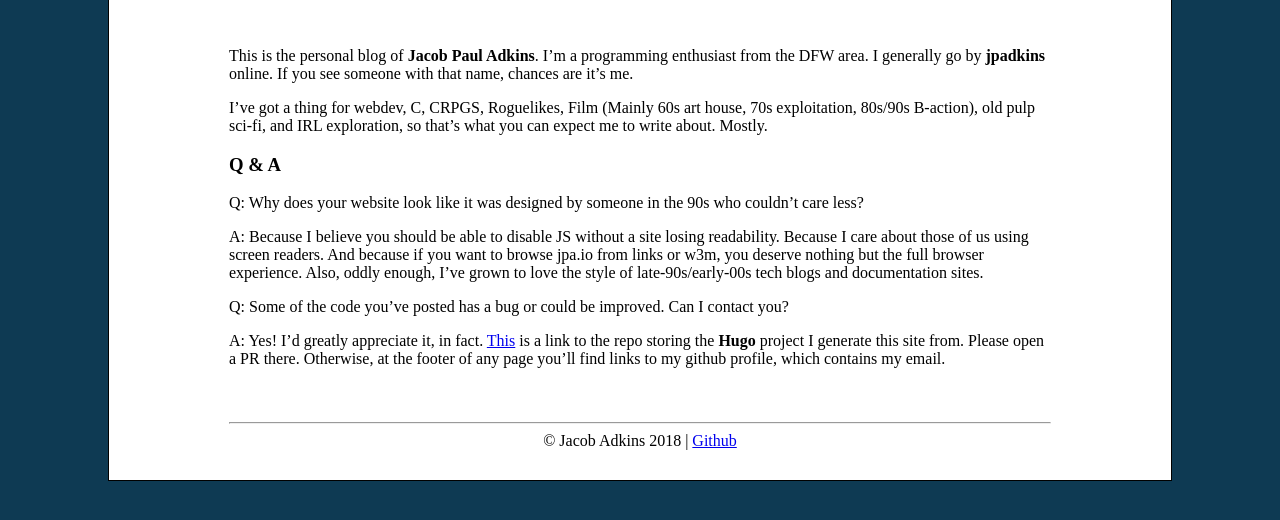
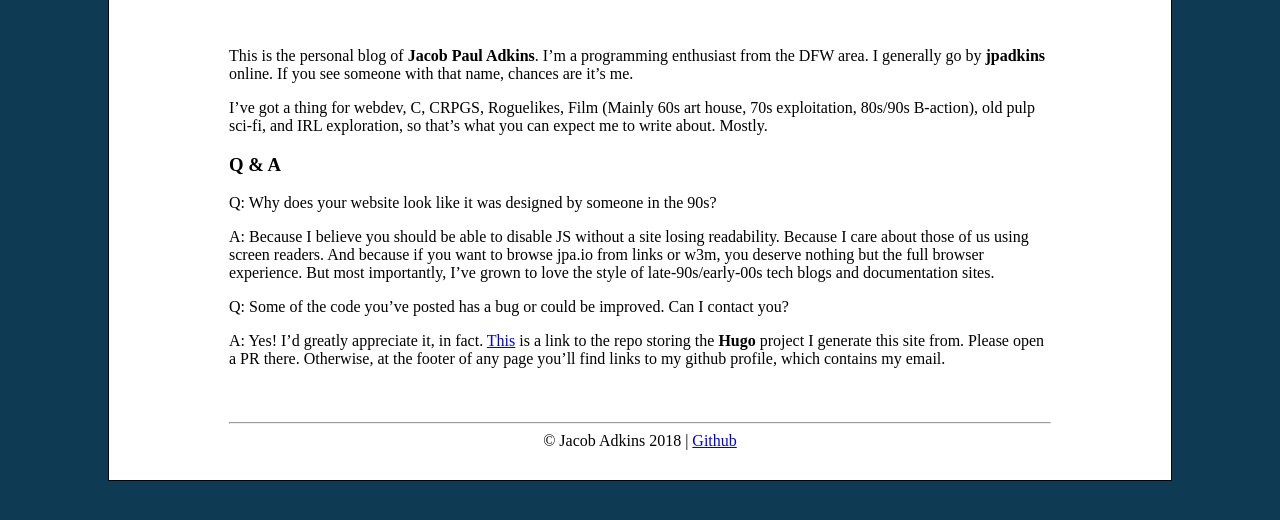
Before and after one commit to jpadkins/jpadkins.github.io, a plain HTML site: page about/index.html in a window 1280 px wide. Shown: the part 168-688 px from the top of the page. Drawn offline with Linux system fonts and the light colour scheme.

Commit message:
Changed verbage in About.md

```diff
--- a/about/index.html
+++ b/about/index.html
@@ -43,9 +43,9 @@
 
 <h3 id="q-a">Q &amp; A</h3>
 
-<p>Q: Why does your website look like it was designed by someone in the 90s who couldn&rsquo;t care less?</p>
+<p>Q: Why does your website look like it was designed by someone in the 90s?</p>
 
-<p>A: Because I believe you should be able to disable JS without a site losing readability. Because I care about those of us using screen readers. And because if you want to browse jpa.io from links or w3m, you deserve nothing but the full browser experience. Also, oddly enough, I&rsquo;ve grown to love the style of late-90s/early-00s tech blogs and documentation sites.</p>
+<p>A: Because I believe you should be able to disable JS without a site losing readability. Because I care about those of us using screen readers. And because if you want to browse jpa.io from links or w3m, you deserve nothing but the full browser experience. But most importantly, I&rsquo;ve grown to love the style of late-90s/early-00s tech blogs and documentation sites.</p>
 
 <p>Q: Some of the code you&rsquo;ve posted has a bug or could be improved. Can I contact you?</p>
 
```
